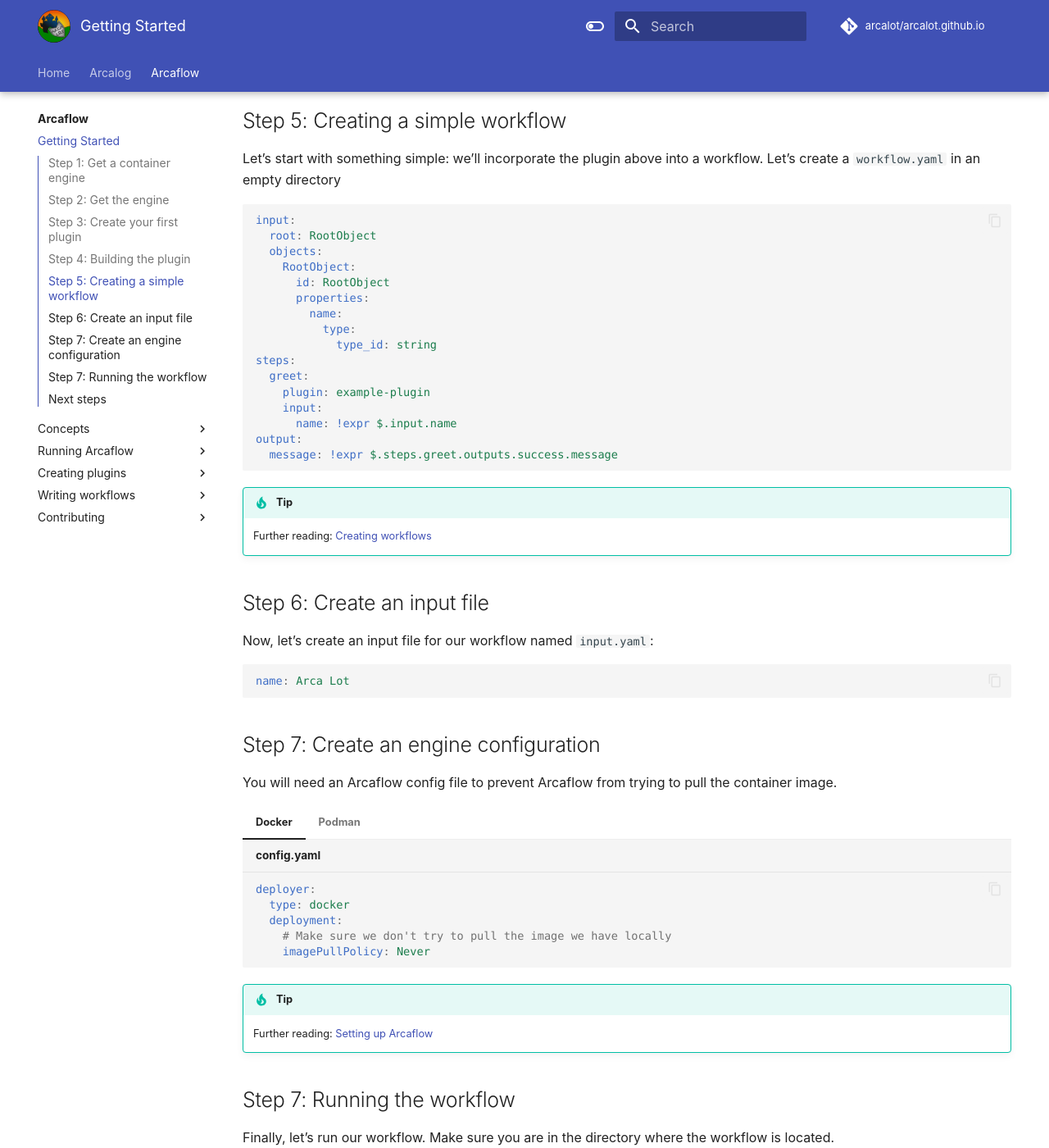
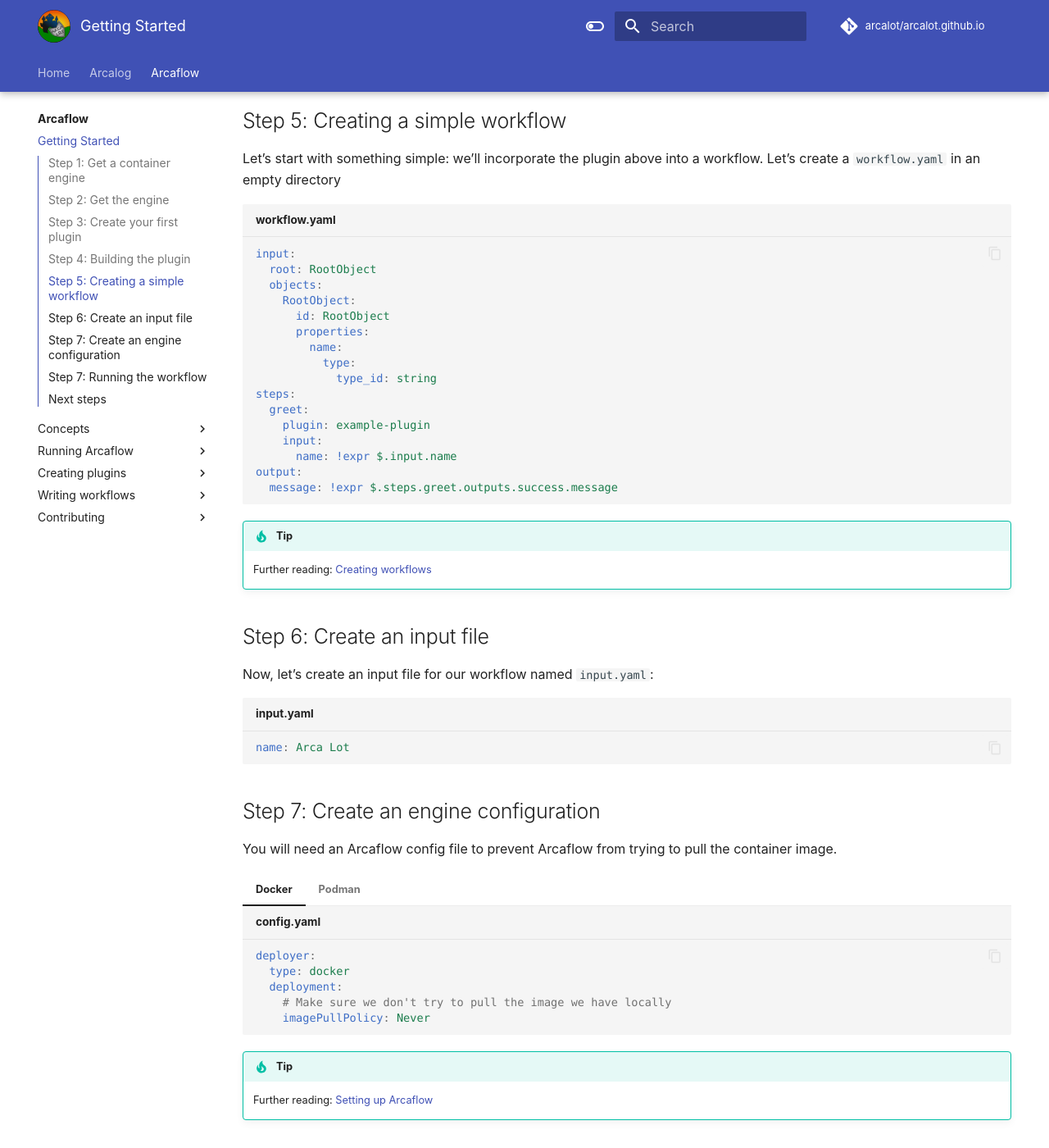
Before and after one commit to arcalot/arcalot.github.io, an MkDocs documentation site: the page built from docs/arcaflow/getting-started.md, in a window 1280 px wide and 1400 px high, scrolled down 1888 px. Shown: the whole window at 82% size. Built offline with MkDocs 1.6.1 and Material for MkDocs 9.7.7, drawn with Linux system fonts in a browser that asks for light colours; comment, search, counter and statistics services are not loaded.

Commit message:
Add filenames to some code snippets
Put some title attributes to the code snippets in the arcaflow
getting-started docs to make it more trivial for someone to quickly
see which files the snippets correspond to (instead of parsing the
sentences that explain them).

Signed-off-by: Michael Ho <michael.ho@ieee.org>

````diff
--- a/docs/arcaflow/getting-started.md
+++ b/docs/arcaflow/getting-started.md
@@ -81,7 +81,7 @@
 
 Let's start with something simple: we'll incorporate the plugin above into a workflow. Let's create a `workflow.yaml` in an empty directory
 
-```yaml
+```yaml title="workflow.yaml"
 input:
   root: RootObject
   objects:
@@ -107,7 +107,7 @@
 
 Now, let's create an input file for our workflow named `input.yaml`:
 
-```yaml
+```yaml title="input.yaml"
 name: Arca Lot
 ```
 
````
